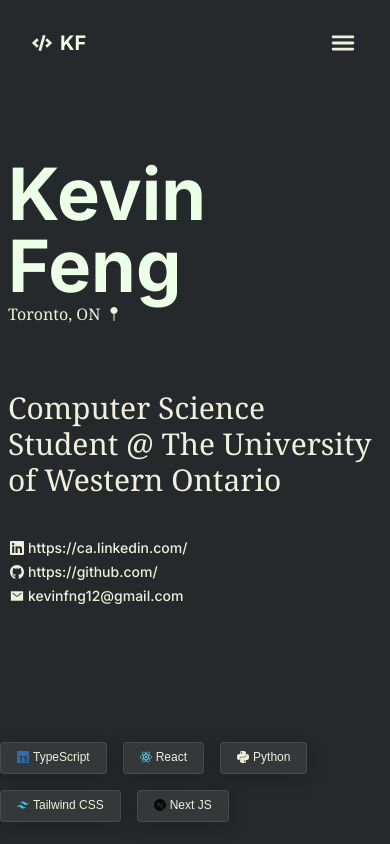
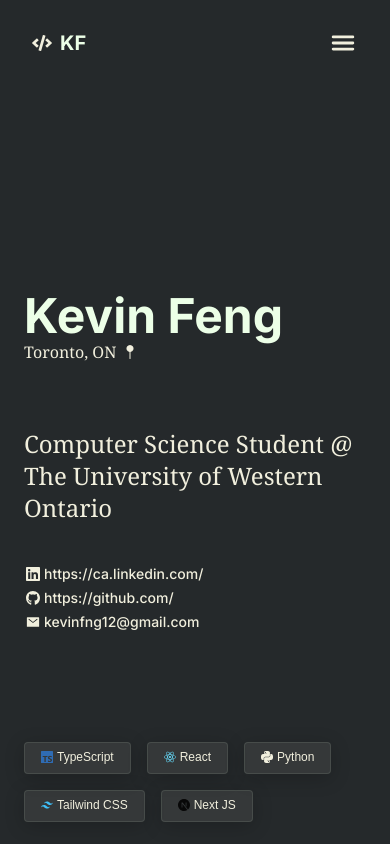
Before and after one commit to kevinf58/portfolio, a Next.js app: page / in a window 390 px wide. Shown: the top 844 px of the page. Built offline with nearby package versions, Linux system fonts and the light colour scheme; a web font is replaced by a local one.

Commit message:
more responsiveness tweaks for landing page

```diff
--- a/src/app/page.tsx
+++ b/src/app/page.tsx
@@ -12,10 +12,10 @@ import Projects from "@/components/sections/Projects";
 export default function Home() {
   return (
     <>
-      <section className="relative h-[calc(100vh-4.75rem)] w-full flex flex-col sm:justify-center sm:pt-0 font-medium bg-light-black shadow-primary pt-20">
-        <div className="lg:w-[35%] w-full sm:px-28 px-2">
+      <section className="relative h-[calc(100vh-4.75rem)] w-full flex flex-col justify-center font-medium bg-light-black shadow-primary">
+        <div className="xl:w-[40%] lg:w-[60%] md:w-[80%] w-full sm:px-28 px-6">
           <div className="flex items-end">
-            <h1 className="text-7xl font-bold text-tint">Kevin Feng</h1>
+            <h1 className="sm:text-7xl text-5xl font-bold text-tint">Kevin Feng</h1>
           </div>
           <div className="flex sm:flex-row sm:items-center sm:justify-start flex-col justify-center mb-16">
             <div className="flex items-center gap-1.5 whitespace-nowrap font-serif">
@@ -23,7 +23,9 @@ export default function Home() {
               <PiMapPinSimpleFill />
             </div>
           </div>
-          <span className="font-serif text-3xl">Computer Science Student @ The University of Western Ontario</span>
+          <span className="font-serif sm:text-3xl text-2xl">
+            Computer Science Student @ The University of Western Ontario
+          </span>
           <ul className="flex flex-col space-y-1 mt-10 text-sm">
             <li>
               <Link href={"https://ca.linkedin.com/"} target="_blank">
@@ -45,7 +47,7 @@ export default function Home() {
             </li>
           </ul>
         </div>
-        <div className="flex flex-wrap group w-full absolute bottom-6 sm:px-28 font-sans text-xs gap-4">
+        <div className="flex flex-wrap group w-full absolute bottom-6 sm:px-28 px-6 font-sans text-xs gap-4">
           <Card>
             <SiTypescript color="#2F6CB4" />
             <span>TypeScript</span>
--- a/src/components/sections/JournalEntries.tsx
+++ b/src/components/sections/JournalEntries.tsx
@@ -5,7 +5,7 @@ const JournalEntries = () => {
   const [isFocused, setIsFocused] = useState(false);
 
   return (
-    <section className="lg:w-1/3 w-3/4">
+    <section className="lg:w-1/3 sm:w-3/4 w-full">
       <h2 className="font-sans font-bold text-4xl text-tint">Journal Entries</h2>
       <div className="w-1/3 h-[3px] bg-primary mt-1" />
       <p className="mt-8 mb-12 font-serif">
--- a/src/components/sections/Projects.tsx
+++ b/src/components/sections/Projects.tsx
@@ -5,7 +5,7 @@ const Projects = () => {
   const [isFocused, setIsFocused] = useState(false);
 
   return (
-    <section className="lg:w-1/3 w-3/4">
+    <section className="lg:w-1/3 sm:w-3/4 w-full">
       <h2 className="font-sans font-bold text-4xl text-tint">Featured Projects</h2>
       <div className="w-1/3 h-[3px] bg-primary mt-1" />
       <p className="mt-8 mb-12 font-serif">
```
